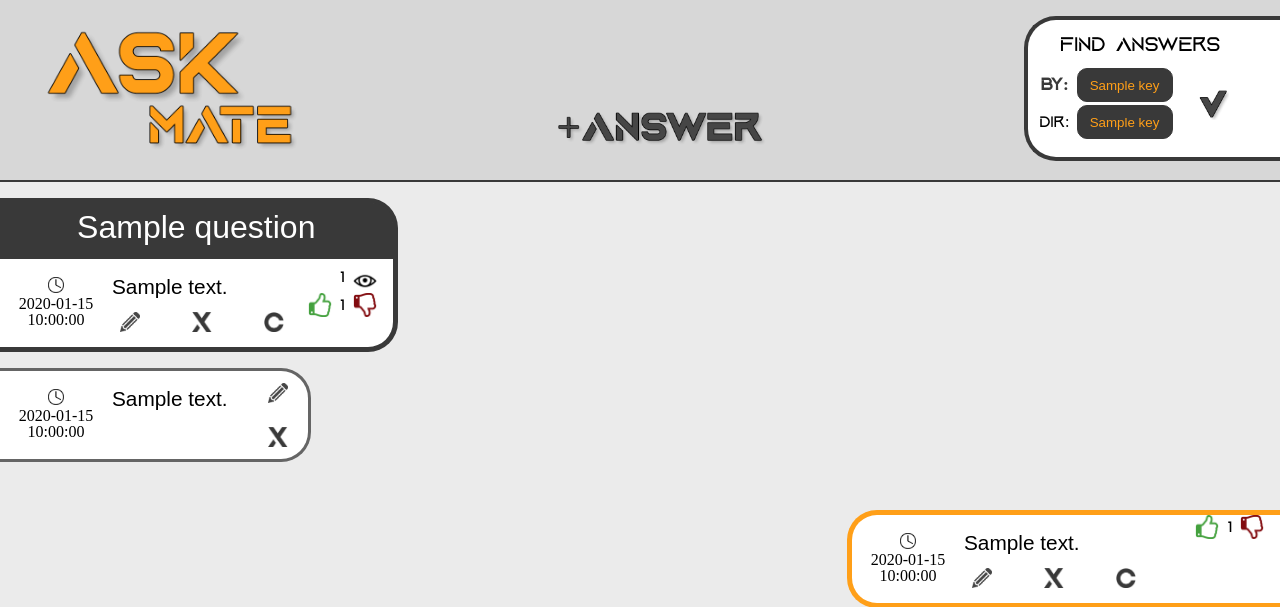
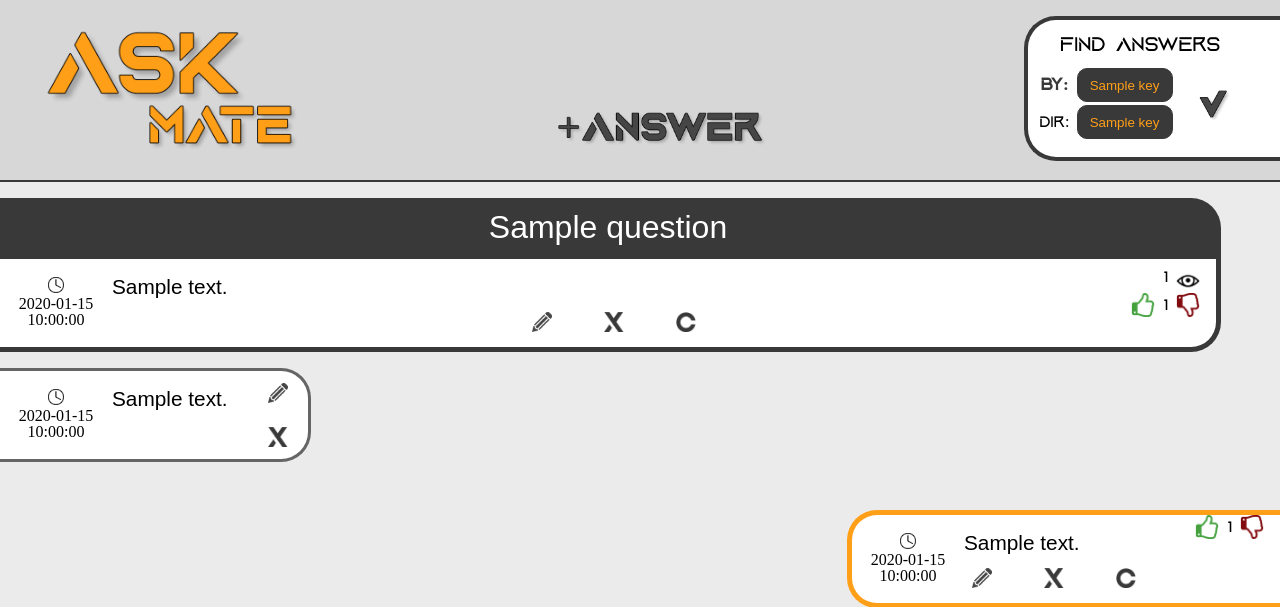
Before and after one commit to wikuuu1/ask-mate-python-html, a Flask app: template templates/display_question.html in a window 1280 px wide. Shown: the top 607 px of the page. Run offline with Flask 2, Linux system fonts and the light colour scheme; the template is opened without the code that fills it: most values are stand-ins (such as "Sample title", 1, 10 or a date in 2020).

Commit message:
Updated question layout

```diff
--- a/static/style.css
+++ b/static/style.css
@@ -106,8 +106,7 @@ select {
     border: rgb(57,57,57) 5px solid;
     border-left-width: 0;
     border-radius: 0 30px 30px 0;
-    max-width: 95%;
-    width: fit-content;
+    width: 95%;
 }
 
 .answer-on-list {
```
